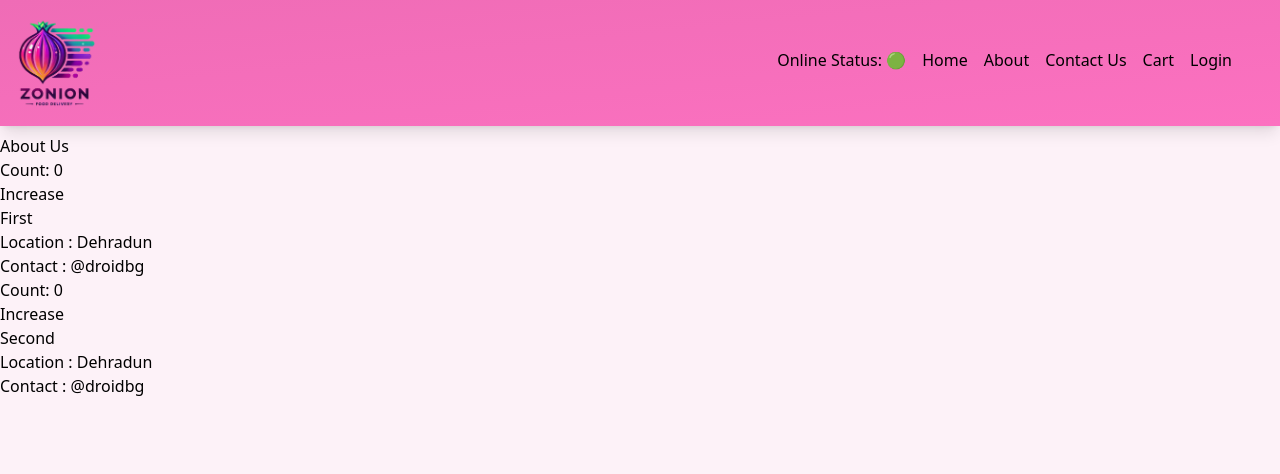
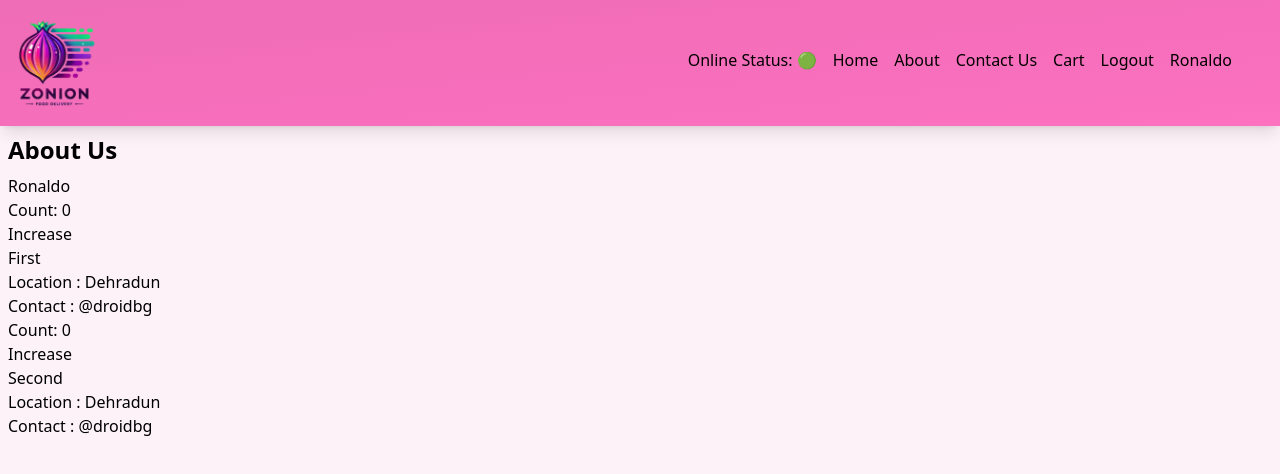
Before and after one commit to droidbg/FoodPeek, a React (Vite) app: page /about in a window 1280 px wide. Shown: the top 474 px of the page. Built offline with nearby package versions, Linux system fonts and the light colour scheme.

Commit message:
Add UserContext - createContext and useContext

```diff
--- a/src/App.js
+++ b/src/App.js
@@ -7,14 +7,17 @@ import { createBrowserRouter, Outlet, RouterProvider } from "react-router";
 import About from "./components/About";
 import Error from "./components/Error";
 import RestaurantMenu from "./pages/menu/RestaurantMenu";
+import UserContext from "./utils/UserContext";
 
 const Contact = lazy(() => import("./components/Contact"));
 
 const AppLayout = () => {
   return (
     <div className="app-layout">
-      <Header />
-      <Outlet />
+      <UserContext.Provider value={{ name: "Ronaldo" }}>
+        <Header />
+        <Outlet />
+      </UserContext.Provider>
     </div>
   );
 };
--- a/src/components/About.js
+++ b/src/components/About.js
@@ -1,3 +1,4 @@
+import UserContext from "../utils/UserContext";
 import UserCard from "./UserCard";
 
 import React from "react";
@@ -16,8 +17,14 @@ class About extends React.Component {
     console.log("Parent Render.");
 
     return (
-      <div className="about-page">
-        <h1>About Us</h1>
+      <div className="about-page m-2">
+        <h1 className="font-bold text-2xl my-2">About Us</h1>
+
+        <UserContext.Consumer>
+          {({ name }) => {
+            return name;
+          }}
+        </UserContext.Consumer>
 
         <UserCard name="First" />
         <UserCard name="Second" />
--- a/src/components/Header.js
+++ b/src/components/Header.js
@@ -1,14 +1,17 @@
-import { useState } from "react";
+import { useContext, useState } from "react";
 import logo from "../../images/logo.png";
 import { Link } from "react-router";
 import useOnlineStatus from "../utils/useOnlineStatus";
+import UserContext from "../utils/UserContext";
 
 const Header = () => {
-  const [btnName, setBtnName] = useState("Login");
+  const [isloggedIn, setIsLoggedIn] = useState(true);
   const status = useOnlineStatus();
+  const { name } = useContext(UserContext);
+  console.log(name);
 
   const onClickHandler = () => {
-    btnName === "Login" ? setBtnName("Logout") : setBtnName("Login");
+    setIsLoggedIn(!isloggedIn);
   };
 
   return (
@@ -46,8 +49,9 @@ const Header = () => {
             className="m-2  hover:text-fuchsia-600"
             onClick={onClickHandler}
           >
-            {btnName}
+            {isloggedIn ? "Logout " : "Login"}
           </button>
+          <li className="m-2 animate">{isloggedIn && name}</li>
         </ul>
       </div>
     </div>
--- /dev/null
+++ b/src/utils/UserContext.js
@@ -0,0 +1,6 @@
+import { createContext } from "react";
+
+const UserContext = createContext({
+  name: "Default Name",
+});
+export default UserContext;
```
